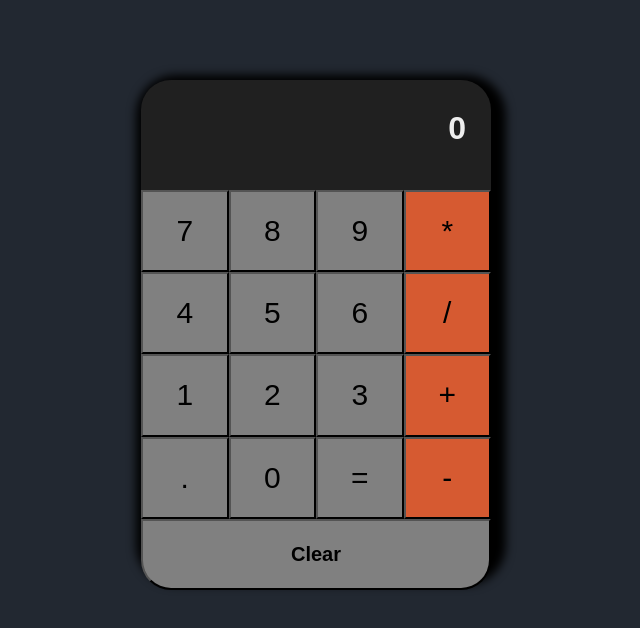
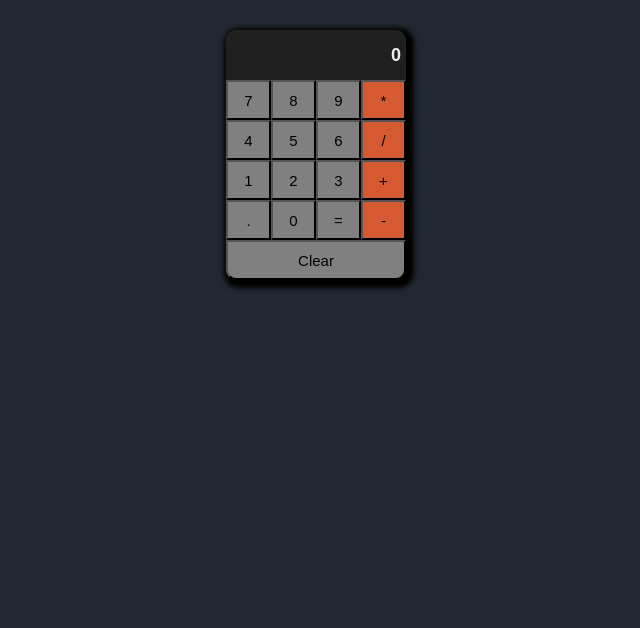
Before and after one commit to dianagatcan/CalculatorReact, a React (Create React App) app: page / in a window 1280 px wide. Shown: the top 628 px of the page, without its empty margins (324-964 px from the left). Built offline with nearby package versions, Linux system fonts and the light colour scheme.

Commit message:
💄 resize

```diff
--- a/src/components/App.jsx
+++ b/src/components/App.jsx
@@ -4,7 +4,7 @@ import Button from "./Button/Button";
 import * as math from 'mathjs';
 
 
-//handle pressing equal twice
+//handle ++
 
 
 
@@ -19,6 +19,18 @@ export default function App(){
 
     function isOperator(){
         return operator ? true : false;
+    }
+
+/**
+ *
+ * @param {string} string
+ * @returns
+ */
+    function trimFirstZero(string){
+     if(string[0]==='0' && !string.includes('.')){
+        return string.substring(1)
+    }
+        return string
     }
 
     function handleEqual(){
@@ -107,15 +119,3 @@ export default function App(){
 
     </div>)
 }
-
-/**
- *
- * @param {string} string
- * @returns
- */
-function trimFirstZero(string){
-    if(string[0]==='0' && !string.includes('.')){
-        return string.substring(1)
-    }
-    return string
-}
--- a/src/components/Button/styles.css
+++ b/src/components/Button/styles.css
@@ -1,11 +1,11 @@
 .button {
-  font-size: 30px;
+  font-size: 15px;
   background-color: #808080;
   cursor: pointer;
 }
 
 .orange {
-  font-size: 30px;
+  font-size: 15px;
   background-color: #d65a31;
   cursor: pointer;
 }
--- a/src/components/Screen/Screen.jsx
+++ b/src/components/Screen/Screen.jsx
@@ -3,6 +3,6 @@ import './styles.css'
 
 export default function Screen(props){
     return <div className="screen">
-    <h1>{props.value}</h1>
+    <h1 className="text-display">{props.value}</h1>
   </div>
 }
--- a/src/components/Screen/styles.css
+++ b/src/components/Screen/styles.css
@@ -1,16 +1,15 @@
 .screen {
   margin: 0 auto;
-  width: 300px;
-  height: 80px;
-  border-radius: 10px;
-  /* display: block; */
-
-  /* display: flex; */
-  /* align-items: center; */
-  /* justify-content: flex-end; */
+  width: 170px;
+  line-height: 50px;
+  height: 50px;
   box-sizing: border-box;
   text-align: right;
   font-weight: bold;
   color: #eeeeee;
   overflow: auto;
 }
+
+.text-display {
+  font-size: 18px;
+}
--- a/src/index.css
+++ b/src/index.css
@@ -12,24 +12,21 @@ body {
 }
 
 .main {
-  width: 350px;
-  height: 460px;
-  margin-top: 80px;
-  padding-top: 30px;
-  box-shadow: 5px 5px 10px 10px;
-  /* border: 3px solid aquamarine; */
-  border-radius: 30px;
+  width: 180px;
+  height: 250px;
+  margin-top: 30px;
+  margin-bottom: 30px;
+
+  box-shadow: 3px 3px 5px 5px;
+  border-radius: 10px;
   align-items: center;
   justify-content: center;
   background-color: #202020;
 }
 
 .wrapper {
-  /* margin: 20px auto; */
-  /* width: 300px; */
-  height: 400px;
-  border-radius: 30px;
-  /* border: 3px solid green; */
+  height: 200px;
+  border-radius: 10px;
   display: flex;
   flex-wrap: wrap;
   flex-direction: row;
@@ -41,15 +38,15 @@ body {
 }
 
 .clear {
-  width: 400px;
+  width: 200px;
   margin: 0 auto;
   display: flex;
   align-items: center;
   justify-content: center;
   box-sizing: border-box;
-  border-radius: 0 0 30px 30px;
-  font-size: 20px;
-  font-weight: bold;
+  border-radius: 0 0 10px 10px;
+  font-size: 15px;
+  font-weight: normal;
   background-color: #808080;
   cursor: pointer;
 }
```
